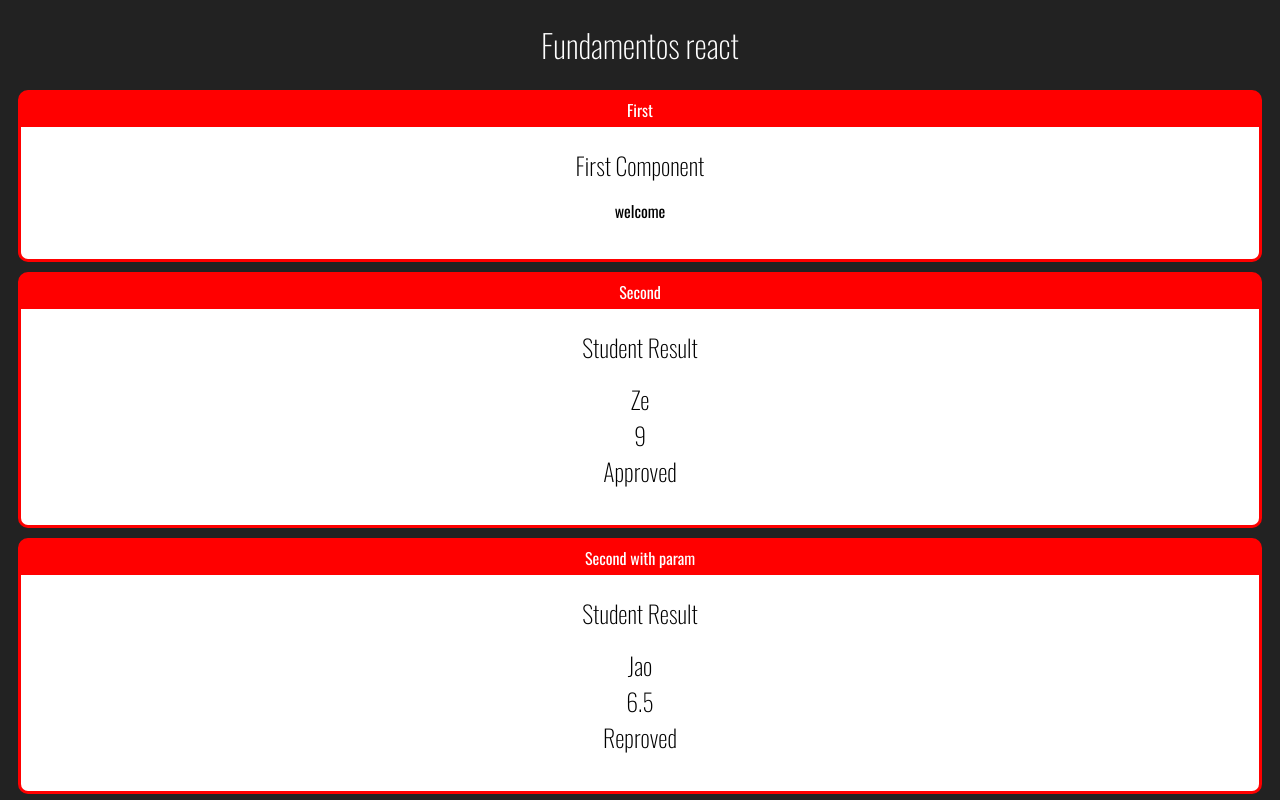
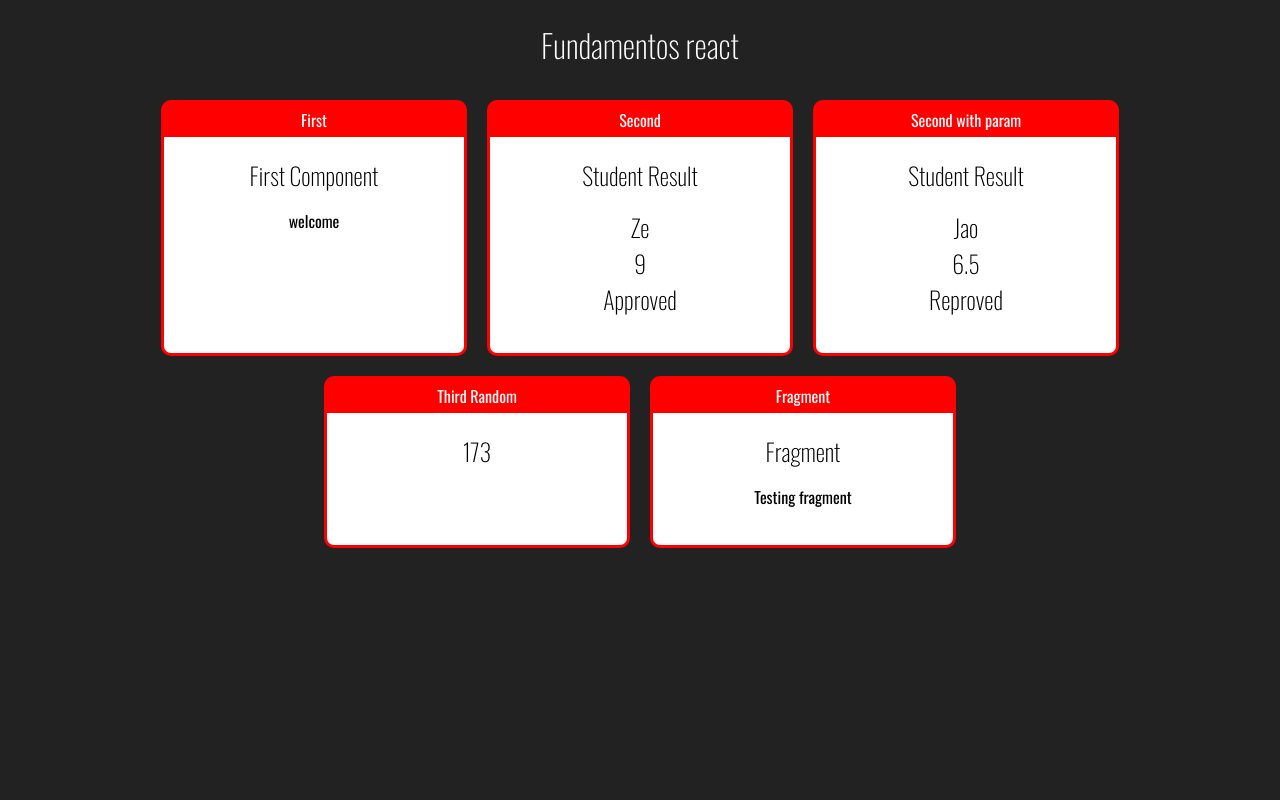
Before and after one commit to fabiocosta07/react-redux-course, a React (Create React App) app in the folder fundamentals-react/: page / in a window 1280 px wide. Shown: the top 800 px of the page. Built offline with nearby package versions, Linux system fonts and the light colour scheme.

Commit message:
section 2 - 23 - component card 02

```diff
--- a/fundamentals-react/src/App.css
+++ b/fundamentals-react/src/App.css
@@ -1,38 +1,5 @@
-.App {
-  text-align: center;
+.App .Cards {
+  display: flex;
+  justify-content: center;
+  flex-wrap: wrap;
 }
-
-.App-logo {
-  height: 40vmin;
-  pointer-events: none;
-}
-
-@media (prefers-reduced-motion: no-preference) {
-  .App-logo {
-    animation: App-logo-spin infinite 20s linear;
-  }
-}
-
-.App-header {
-  background-color: #282c34;
-  min-height: 100vh;
-  display: flex;
-  flex-direction: column;
-  align-items: center;
-  justify-content: center;
-  font-size: calc(10px + 2vmin);
-  color: white;
-}
-
-.App-link {
-  color: #61dafb;
-}
-
-@keyframes App-logo-spin {
-  from {
-    transform: rotate(0deg);
-  }
-  to {
-    transform: rotate(360deg);
-  }
-}
--- a/fundamentals-react/src/App.js
+++ b/fundamentals-react/src/App.js
@@ -4,10 +4,11 @@
 import Fragment from './components/basics/Fragment';
 import ThirdRandom from './components/basics/ThirdRandom';
 import Card from './components/basics/layout/Card';
-
+import './App.css'
 export default _ =>
-   <div id="app">
+   <div className="App">
       <h1>Fundamentos react</h1>
+      <div className="Cards">
         <Card title="First">
           <First></First>
         </Card>
@@ -28,3 +29,4 @@
           <Fragment></Fragment>
         </Card>
       </div>
+   </div>
--- a/fundamentals-react/src/components/basics/layout/Card.css
+++ b/fundamentals-react/src/components/basics/layout/Card.css
@@ -4,6 +4,9 @@
     border-radius: 10px;
     overflow: hidden;
     margin: 10px;
+    display: flex;
+    flex-direction: column;
+    min-width: 300px;
 }
 
 .Card .Title {
@@ -13,6 +16,7 @@
 }
 
 .Card .Content {
+    flex-grow: 1;
     background-color: #fff;
     color: #000;
     padding: 20px;
```
Lines whose indentation alone changed are shown as unchanged.
